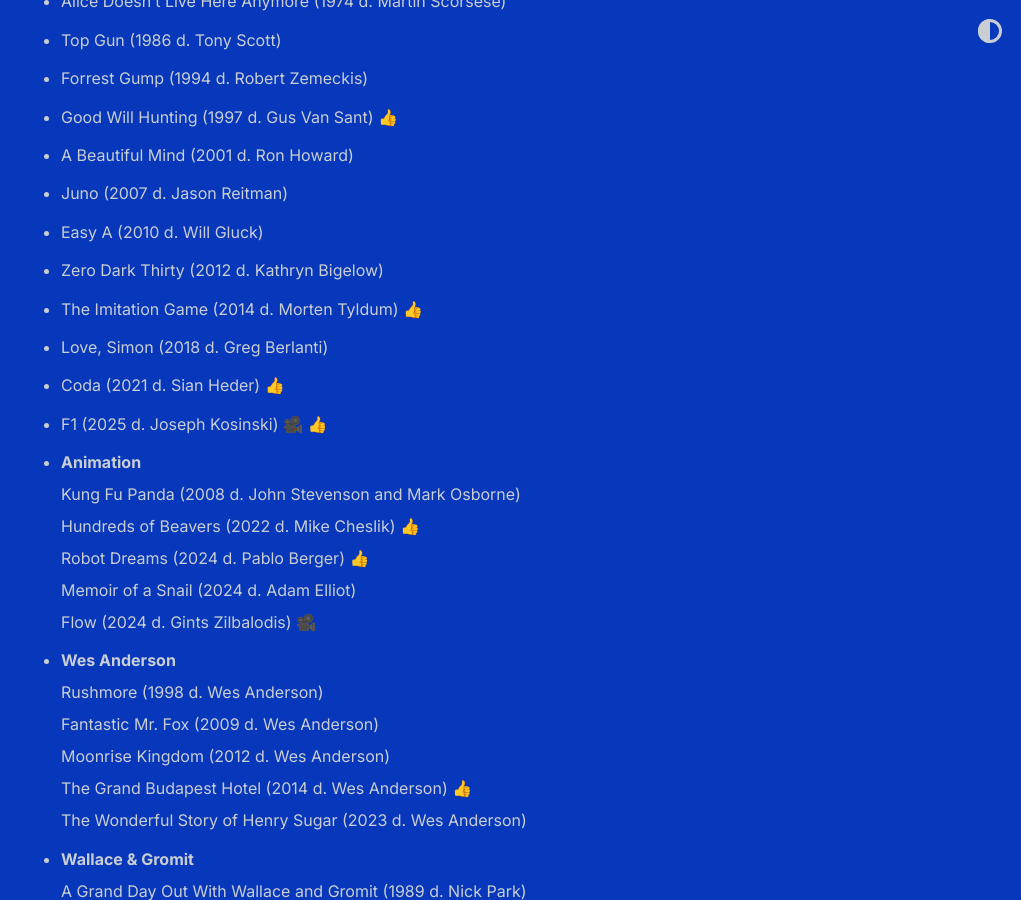
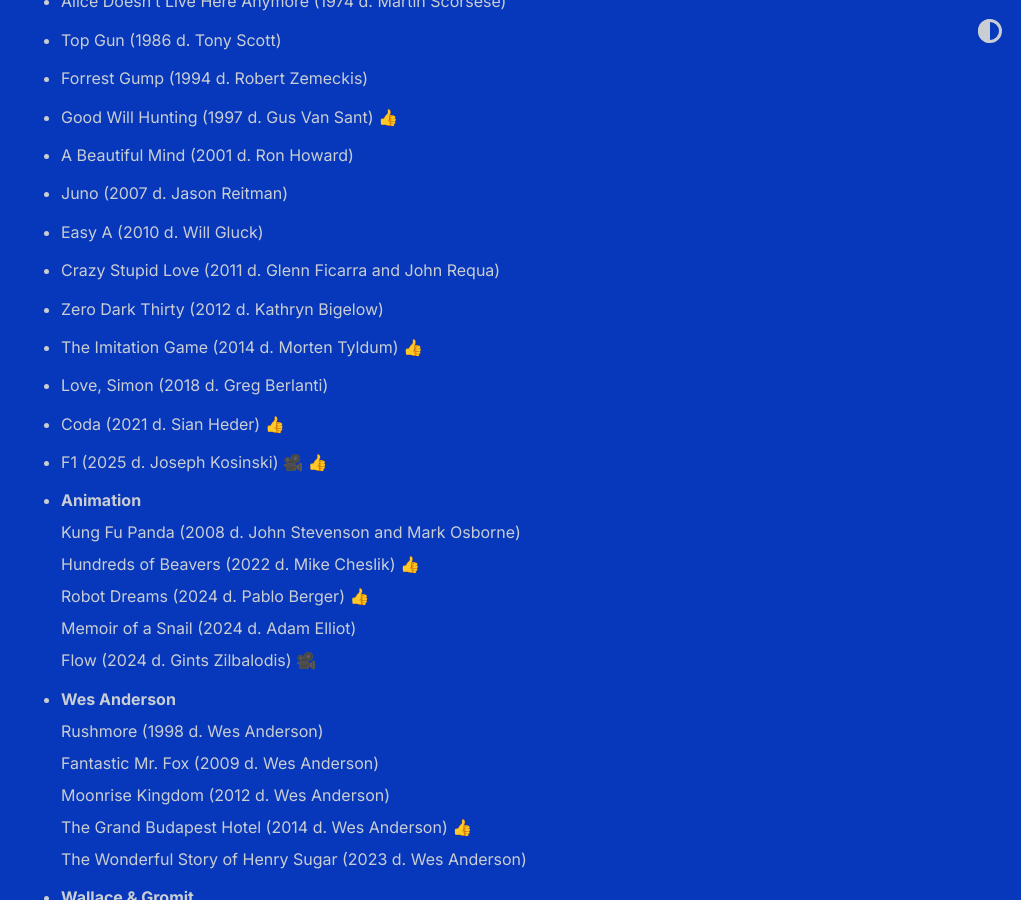
Before and after one commit to shihankanungo/shihankanungo.github.io, a Jekyll site: the page built from movies.md, in a window 1280 px wide and 900 px high, scrolled down 1445 px. Shown: the whole window, without its empty margins (259-1280 px from the left). Built offline with Jekyll 4.4.1, drawn with Linux system fonts in a browser that asks for light colours.

Commit message:
Update movies.md

```diff
--- a/movies.md
+++ b/movies.md
@@ -27,6 +27,7 @@
 - A Beautiful Mind (2001 d. Ron Howard)
 - Juno (2007 d. Jason Reitman)
 - Easy A (2010 d. Will Gluck)
+- Crazy Stupid Love (2011 d. Glenn Ficarra and John Requa)
 - Zero Dark Thirty (2012 d. Kathryn Bigelow)
 - The Imitation Game (2014 d. Morten Tyldum) 👍
 - Love, Simon (2018 d. Greg Berlanti)
```
